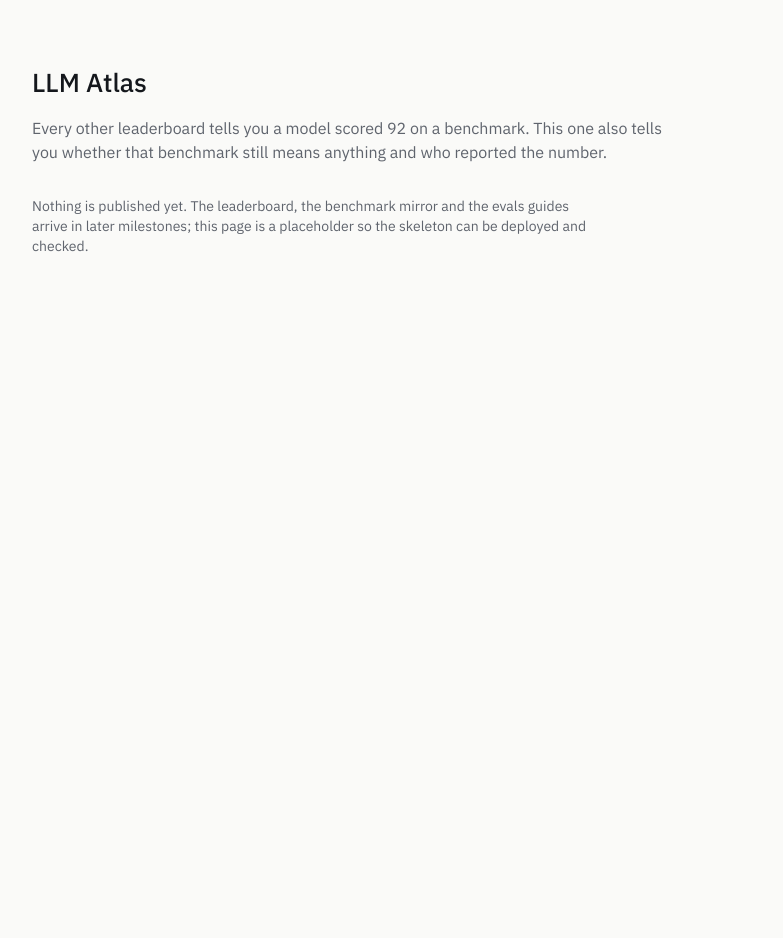
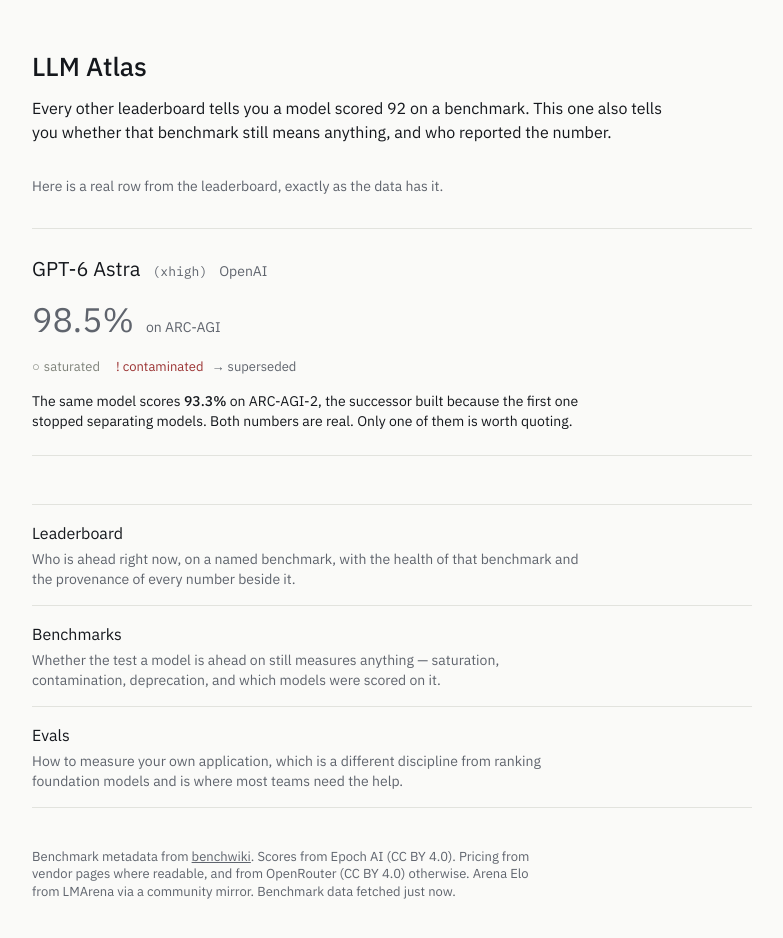
Before and after one commit to dhruvladani04/lllm-atlas, a Next.js app: page / in a window 1280 px wide. Shown: the top 938 px of the page, without its empty margins (248-1031 px from the left). Before the commit the page ends 800 px from the top, so only its background shows below. Built offline with nearby package versions, Linux system fonts and the light colour scheme; no server answers.

Commit message:
feat(home): demonstrate the thesis with a real leaderboard row

```diff
--- a/app/(site)/page.tsx
+++ b/app/(site)/page.tsx
@@ -1,15 +1,91 @@
+import Link from "next/link";
+import { loadFreshness, loadJoinedScores, loadModels } from "@/lib/data/derived";
+import { selectDemonstration } from "@/lib/home/demonstration";
+import { DemonstrationRow } from "@/components/home/demonstration-row";
+import { FreshnessStamp } from "@/components/data/freshness-stamp";
+
+/**
+ * specs/03-sections/leaderboard.md — the home page.
+ *
+ * Not a marketing page. It is a demonstration of the thesis: one real row where a model
+ * shows a high score and a saturation flag on the benchmark producing it, then the three
+ * sections with one line each. No hero, no big number on a gradient, no three-word tagline.
+ */
+
+export const dynamic = "force-static";
+
 export default function HomePage() {
+  const scores = loadJoinedScores();
+  const demonstration = selectDemonstration(scores, loadModels());
+  const freshness = loadFreshness();
+
   return (
-    <main className="mx-auto max-w-3xl px-6 py-16">
+    <main className="mx-auto max-w-3xl px-6 py-12">
       <h1 className="text-xl font-medium">LLM Atlas</h1>
-      <p className="mt-4 max-w-[66ch] text-base text-ink-mute">
+      <p className="mt-3 max-w-[66ch] text-base">
         Every other leaderboard tells you a model scored 92 on a benchmark. This one also
-        tells you whether that benchmark still means anything and who reported the number.
+        tells you whether that benchmark still means anything, and who reported the
+        number.
       </p>
-      <p className="mt-8 max-w-[66ch] text-sm text-ink-mute">
-        Nothing is published yet. The leaderboard, the benchmark mirror and the evals
-        guides arrive in later milestones; this page is a placeholder so the skeleton can
-        be deployed and checked.
+
+      {demonstration === null ? (
+        <p className="mt-8 max-w-[66ch] text-sm text-ink-mute">
+          No scored model currently sits on a saturated benchmark, so there is no example
+          to show here. That is unusual, and it is better to say so than to construct one.
+        </p>
+      ) : (
+        <>
+          <p className="mt-8 max-w-[66ch] text-sm text-ink-mute">
+            Here is a real row from the leaderboard, exactly as the data has it.
+          </p>
+          <DemonstrationRow demonstration={demonstration} />
+        </>
+      )}
+
+      <nav className="mt-12" aria-label="Sections">
+        <ul className="divide-y divide-rule border-y border-rule">
+          <li className="py-4">
+            <Link href="/models" className="text-base underline-offset-2 hover:underline">
+              Leaderboard
+            </Link>
+            <p className="mt-1 max-w-[66ch] text-sm text-ink-mute">
+              Who is ahead right now, on a named benchmark, with the health of that
+              benchmark and the provenance of every number beside it.
+            </p>
+          </li>
+          <li className="py-4">
+            <Link
+              href="/benchmarks"
+              className="text-base underline-offset-2 hover:underline"
+            >
+              Benchmarks
+            </Link>
+            <p className="mt-1 max-w-[66ch] text-sm text-ink-mute">
+              Whether the test a model is ahead on still measures anything — saturation,
+              contamination, deprecation, and which models were scored on it.
+            </p>
+          </li>
+          <li className="py-4">
+            <Link href="/evals" className="text-base underline-offset-2 hover:underline">
+              Evals
+            </Link>
+            <p className="mt-1 max-w-[66ch] text-sm text-ink-mute">
+              How to measure your own application, which is a different discipline from
+              ranking foundation models and is where most teams need the help.
+            </p>
+          </li>
+        </ul>
+      </nav>
+
+      <p className="mt-10 max-w-[66ch] text-xs text-ink-mute">
+        Benchmark metadata from{" "}
+        <a className="underline" href="https://benchwiki.vercel.app/">
+          benchwiki
+        </a>
+        . Scores from Epoch AI (CC BY 4.0). Pricing from vendor pages where readable, and
+        from OpenRouter (CC BY 4.0) otherwise. Arena Elo from LMArena via a community
+        mirror. Benchmark data{" "}
+        <FreshnessStamp fetchedAt={freshness["benchwiki"] ?? null} />.
       </p>
     </main>
   );
--- /dev/null
+++ b/components/home/demonstration-row.tsx
@@ -0,0 +1,103 @@
+"use client";
+
+import { motion, useReducedMotion } from "motion/react";
+import Link from "next/link";
+import type { Demonstration } from "@/lib/home/demonstration";
+import { HealthFlags, ScoreCell, StatusChip } from "@/components/data/primitives";
+
+/**
+ * specs/04-design/design-system.md — the one orchestrated moment on the whole site.
+ *
+ * The score resolves first and the health flags a beat later, so the reader sees the number
+ * the way a launch announcement presents it, and then sees what it is standing on. That
+ * sequence *is* the argument; delivering both at once would state the thesis instead of
+ * demonstrating it.
+ *
+ * Under `prefers-reduced-motion` everything renders at once — the same argument in one beat
+ * rather than two, with nothing withheld.
+ */
+
+const SCORE_IN = { duration: 0.35, ease: [0.2, 0.6, 0.2, 1] as const };
+const CAVEAT_IN = { duration: 0.4, delay: 1.1, ease: [0.2, 0.6, 0.2, 1] as const };
+
+export function DemonstrationRow({ demonstration }: { demonstration: Demonstration }) {
+  const reduced = useReducedMotion();
+  const { model, variant, headline, successor } = demonstration;
+
+  const appear = (delay: typeof SCORE_IN | typeof CAVEAT_IN) =>
+    reduced
+      ? { initial: false as const }
+      : {
+          initial: { opacity: 0, y: 4 },
+          animate: { opacity: 1, y: 0 },
+          transition: delay,
+        };
+
+  return (
+    <section className="mt-8 border-y border-rule py-6" aria-label="A worked example">
+      <motion.div {...appear(SCORE_IN)}>
+        <div className="flex flex-wrap items-baseline gap-x-3">
+          <Link
+            href={`/models/${model.model_id}`}
+            className="text-lg underline-offset-2 hover:underline"
+          >
+            {model.display_name}
+          </Link>
+          {variant !== "base" ? (
+            <span className="font-mono text-xs text-ink-mute">({variant})</span>
+          ) : null}
+          <span className="text-sm text-ink-mute">{model.creator}</span>
+        </div>
+
+        <p className="mt-3 flex flex-wrap items-baseline gap-x-3">
+          <span className="tabular text-2xl">
+            <ScoreCell score={headline} />
+          </span>
+          <span className="text-sm text-ink-mute">
+            on{" "}
+            <Link
+              href={`/benchmarks/${headline.benchmark.slug}`}
+              className="underline-offset-2 hover:underline"
+            >
+              {headline.benchmark.name}
+            </Link>
+          </span>
+        </p>
+      </motion.div>
+
+      <motion.div {...appear(CAVEAT_IN)} className="mt-4">
+        <div className="flex flex-wrap items-center gap-x-4 gap-y-2">
+          <StatusChip status={headline.benchmark.status} />
+          {/* The chip already says saturated or deprecated; repeating it as a flag reads
+              like two separate findings rather than one. */}
+          <HealthFlags
+            flags={headline.health_flags.filter(
+              (flag) => flag !== "saturated" && flag !== "deprecated",
+            )}
+          />
+        </div>
+
+        {successor !== null ? (
+          <p className="mt-4 max-w-[66ch] text-sm">
+            The same model scores{" "}
+            <strong className="tabular font-medium">{successor.value.toFixed(1)}%</strong>{" "}
+            on{" "}
+            <Link
+              href={`/benchmarks/${successor.benchmark.slug}`}
+              className="underline-offset-2 hover:underline"
+            >
+              {successor.benchmark.name}
+            </Link>
+            , the successor built because the first one stopped separating models. Both
+            numbers are real. Only one of them is worth quoting.
+          </p>
+        ) : (
+          <p className="mt-4 max-w-[66ch] text-sm">
+            The number is real. The benchmark behind it no longer separates strong models
+            from weak ones, which is not something the number tells you.
+          </p>
+        )}
+      </motion.div>
+    </section>
+  );
+}
--- /dev/null
+++ b/lib/home/demonstration.ts
@@ -0,0 +1,68 @@
+import type { JoinedScore } from "@/lib/schemas/score";
+import type { Model } from "@/lib/schemas/model";
+
+/**
+ * specs/03-sections/leaderboard.md — the home page.
+ *
+ * "Lead with a single real leaderboard row in which a model shows a high score *and* a
+ * saturation flag on the benchmark producing it — the argument shown, not stated."
+ *
+ * Nothing here is hardcoded. The row is chosen from the committed data every build, so the
+ * home page cannot drift into claiming something the data stopped supporting. If no such
+ * row exists, the page says so rather than inventing one.
+ */
+
+export interface Demonstration {
+  model: Model;
+  variant: string;
+  /** The flattering number: high, on a benchmark that no longer discriminates. */
+  headline: JoinedScore;
+  /** The same model on the successor benchmark, where one exists and has a score. */
+  successor: JoinedScore | null;
+}
+
+export function selectDemonstration(
+  scores: readonly JoinedScore[],
+  models: readonly Model[],
+): Demonstration | null {
+  const byId = new Map(models.map((model) => [model.model_id, model]));
+
+  const candidates = scores
+    .filter(
+      (score) =>
+        score.unit === "percent" &&
+        score.health_flags.includes("saturated") &&
+        byId.has(score.model_id),
+    )
+    .sort((a, b) => b.value - a.value);
+
+  for (const headline of candidates) {
+    const model = byId.get(headline.model_id);
+    if (model === undefined) continue;
+
+    // Prefer a candidate whose successor benchmark also has a score for the same model and
+    // variant: the pair is the argument, not the single number.
+    const successorSlug = headline.benchmark.successor;
+    const successor =
+      successorSlug === null
+        ? null
+        : (scores.find(
+            (score) =>
+              score.benchmark_slug === successorSlug &&
+              score.model_id === headline.model_id &&
+              score.variant === headline.variant,
+          ) ?? null);
+
+    if (successor !== null) {
+      return { model, variant: headline.variant, headline, successor };
+    }
+  }
+
+  // Nothing with a successor pair. A lone saturated row still makes the point.
+  const fallback = candidates[0];
+  if (fallback === undefined) return null;
+  const model = byId.get(fallback.model_id);
+  if (model === undefined) return null;
+
+  return { model, variant: fallback.variant, headline: fallback, successor: null };
+}
```
